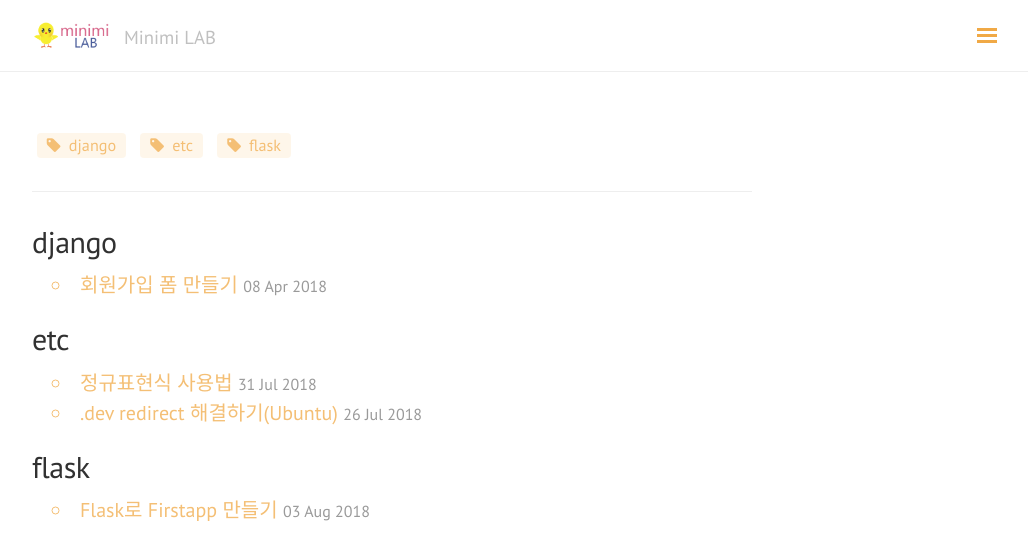
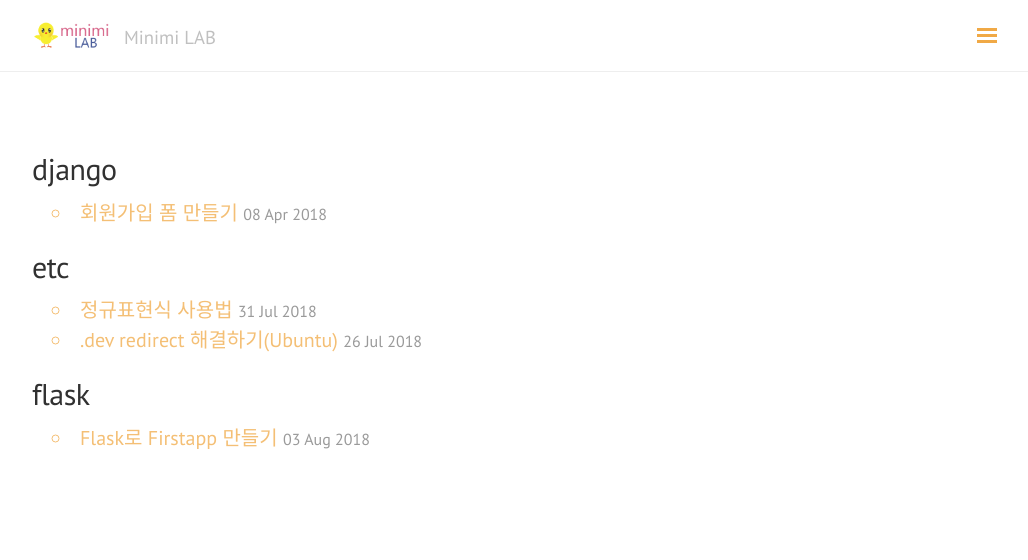
Before and after one commit to min-ji-kim/min-ji-kim.github.io, a Jekyll site: the page built from index.html, in a window 1280 px wide. Shown: the top 560 px of the page, without its empty margins (248-1276 px from the left). Built offline with Jekyll 4.4.1, drawn with Linux system fonts in a browser that asks for light colours; nearby versions of some CDN libraries; comment, search, counter and statistics services are not loaded.

Commit message:
modify index.html

```diff
--- a/index.html
+++ b/index.html
@@ -4,12 +4,7 @@ title: Home
 ---
 
 <div class="tags-expo">
-  <div class="tags-expo-list">
-    {% for tag in site.tags %}
-    <a href="#{{ tag[0] | slugify }}" class="post-tag">{{ tag[0] }}</a>
-    {% endfor %}
-  </div>
-  <hr/>
+
   <div class="tags-expo-section">
     {% for tag in site.tags %}
     <h2 id="{{ tag[0] | slugify }}">{{ tag[0] }}</h2>
```
